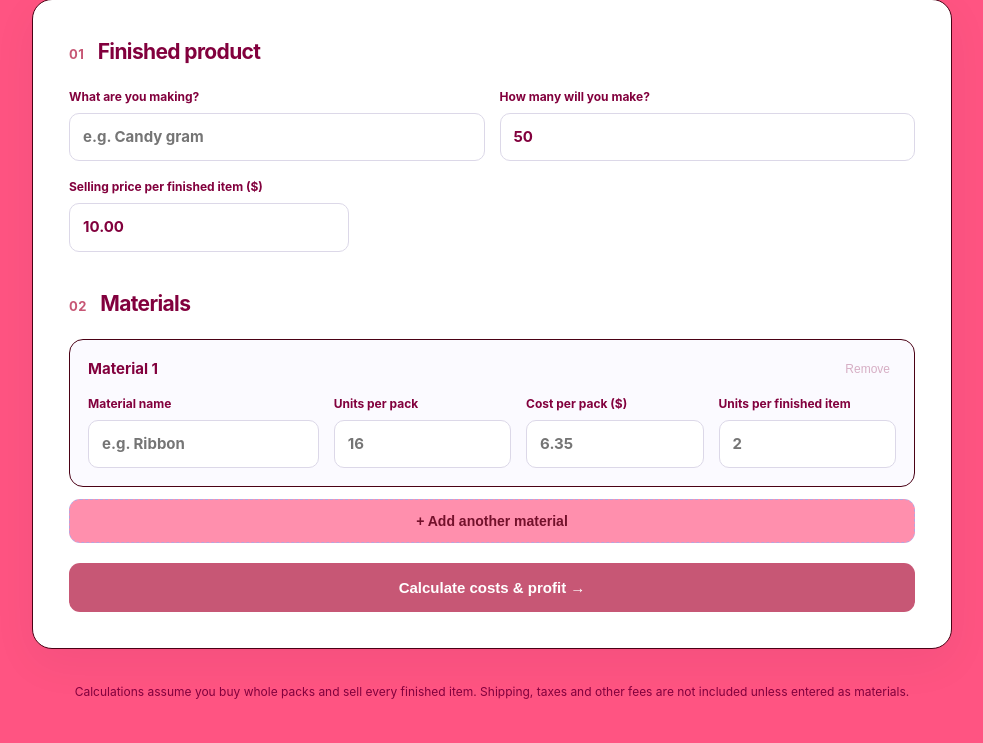
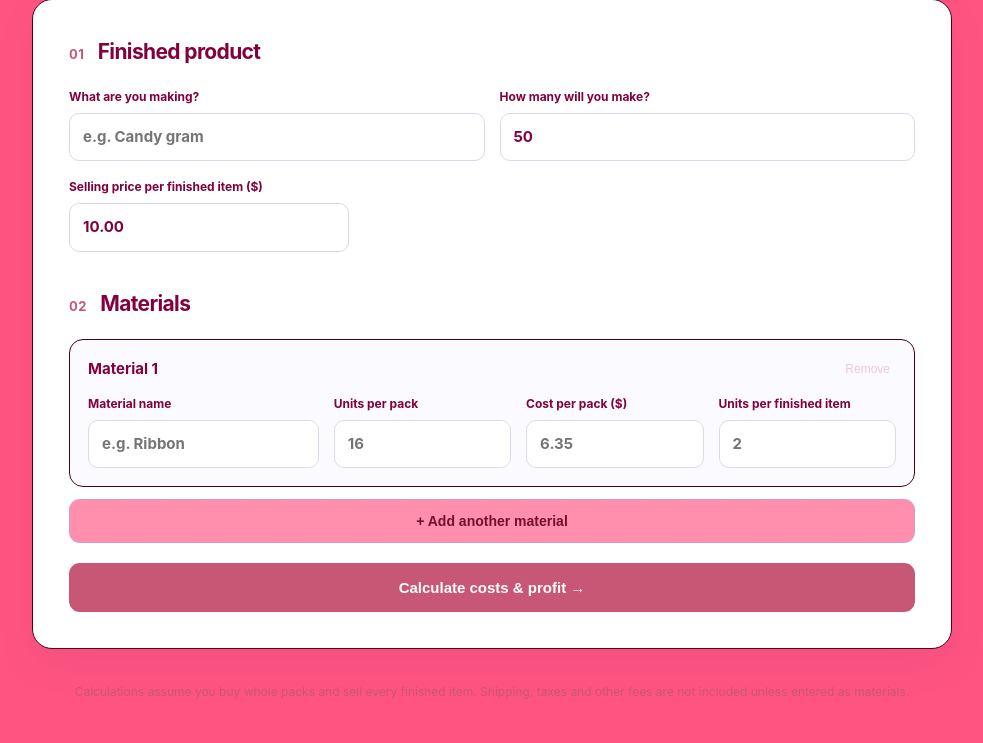
Before and after one commit to oh-boyyo/ProductCalculator, a Flask app: page / in a window 1280 px wide. Shown: the part 160-903 px from the top of the page, without its empty margins (148-1131 px from the left). Run offline with Flask 3, Linux system fonts and the light colour scheme.

Commit message:
Update style.css

```diff
--- a/static/style.css
+++ b/static/style.css
@@ -30,10 +30,10 @@ input { width: 100%; min-width: 0; padding: 12px 13px; border: 1px solid #dcd8e8
 input:focus { outline: 2px solid var(--accent); outline-offset: 1px; }
 .price-field { max-width: 280px; margin-top: 17px; }
 .section-head { margin-top: 36px; display: flex; justify-content: space-between; gap: 20px; align-items: baseline; }
-.section-head p { font-size: 12px; color: var(--muted); margin: 0 0 20px; max-width: 400px; }
+.section-head p { font-size: 12px; color: var(--accent); margin: 0 0 20px; max-width: 400px; }
 .material-card { border: 1px solid var(--border); background: #fbfaff; padding: 18px; margin-bottom: 12px; border-radius: 14px; }
 .material-head { display: flex; justify-content: space-between; align-items: center; margin-bottom: 14px; }
-.remove { background: none; border: none; color: var(--muted); cursor: pointer; font-size: 12px; }
+.remove { background: none; border: none; color: var(--accent); cursor: pointer; font-size: 12px; }
 .remove:hover { color: #ad3c3c; }
 .remove:disabled { opacity: .3; cursor: not-allowed; }
 .secondary-button, .primary-button { display: block; width: 100%; cursor: pointer; font-size: 14px; font-weight: 750; padding: 13px; border-radius: 11px; }
@@ -44,15 +44,15 @@ input:focus { outline: 2px solid var(--accent); outline-offset: 1px; }
 .results .section-head { margin-top: 0; }
 .summary-grid { display: grid; grid-template-columns: repeat(3, 1fr); gap: 12px; }
 .metric { padding: 18px; border: 1px solid var(--border); border-radius: 13px; display: flex; flex-direction: column; gap: 8px; }
-.metric span { font-size: 12px; color: var(--muted); }
+.metric span { font-size: 12px; color: var(--accent); }
 .metric strong { font-size: clamp(20px, 3vw, 29px); letter-spacing: -.04em; }
 .metric.featured { background: var(--soft-accent); border-color: #daccf5; }
 .metric.featured strong { color: var(--accent-dark); }
 .results h3 { margin-top: 27px; margin-bottom: 10px; }
 .shopping-item { border-bottom: 1px solid var(--border); padding: 13px 0; display: flex; justify-content: space-between; gap: 20px; }
 .shopping-item b { display: block; font-size: 14px; }
-.shopping-item small { display: block; font-size: 12px; color: var(--muted); margin-top: 3px; }
+.shopping-item small { display: block; font-size: 12px; color: var(--accent); margin-top: 3px; }
 .shopping-item strong { white-space: nowrap; font-size: 14px; }
 .hint { background: var(--soft-accent); color: var(--accent-dark); padding: 12px 15px; border-radius: 10px; font-size: 13px; margin-top: 24px; }
-footer { color: var(--muted); text-align: center; font-size: 12px; padding: 12px; }
+footer { color: var(--accent); text-align: center; font-size: 12px; padding: 12px; }
 @media (max-width: 700px) { .fields.two, .fields.four, .summary-grid { grid-template-columns: 1fr; } .section-head { display: block; } .material-card { padding: 16px; } .page { padding-top: 30px; } }
```
